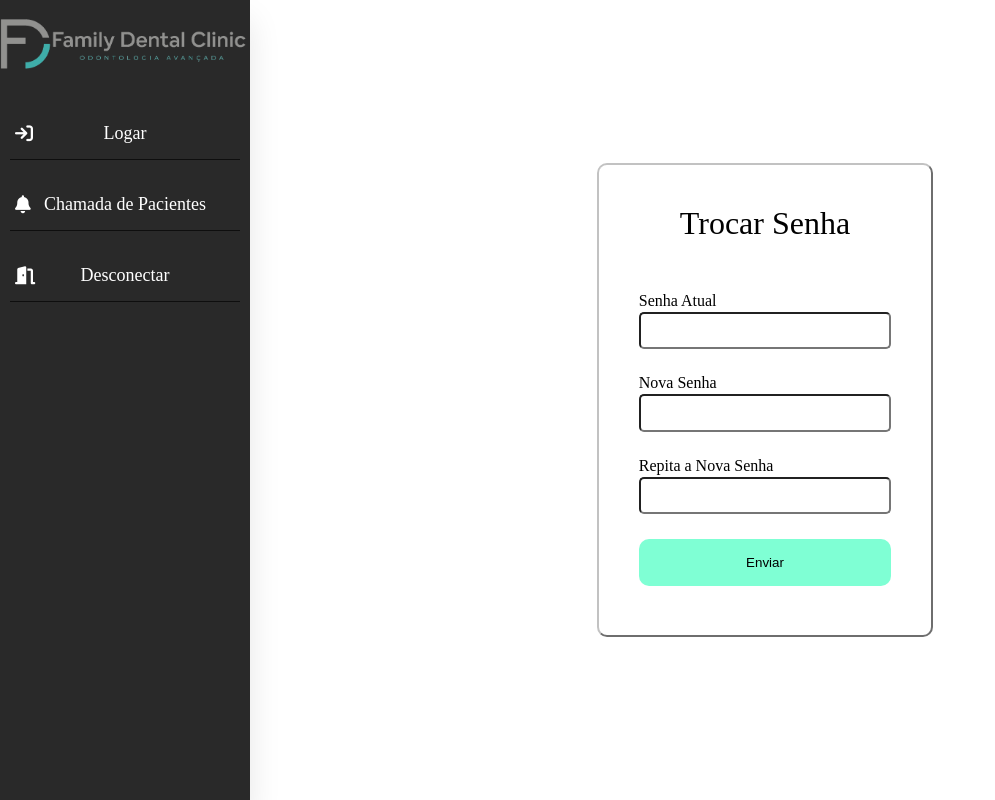
After one commit to TheBraio/Clinica, a Flask app: page /trocar-senha in a window 1280 px wide. The commit adds this page. Shown: the whole page, without its empty margins (0-995 px from the left). Run offline with Flask 3, Linux system fonts and the light colour scheme; some libraries are stand-ins or nearby versions.

Commit message:
Finalizando eu acho

```diff
--- /dev/null
+++ b/static/css/troca-senha.css
@@ -0,0 +1,36 @@
+.container-login {
+    display: flex;
+    flex-direction: column;
+    height: 50%;
+    width: 25%;
+    border: 2px outset rgb(194, 194, 194);
+    border-radius: 10px;
+    padding: min(40px, 5%);
+}
+
+.text-login {
+    text-align: center;
+    font-size: 2rem;
+    margin-bottom: min(50px, 20%);
+}
+
+input {
+    height: 8%;
+    border-radius: 5px;
+    margin-top: 2px;
+    margin-bottom: min(100px, 10%);
+}
+
+button {
+    height: 12%;
+    border:  none;
+    border-radius: 10px;
+    cursor: pointer;
+    background-color: aquamarine;
+}
+
+.main-container {
+    display:flex;
+    align-items: center;
+    justify-content: center;
+}
--- a/static/scripts/chamadaPaciente.js
+++ b/static/scripts/chamadaPaciente.js
@@ -10,7 +10,7 @@ document.addEventListener("DOMContentLoaded", function () {
     document.getElementById("lastCalls").innerHTML = data.chamadas.map(chamada => `
       <tr>
         <td> ${chamada.consultorio} </td>
-        <td> ${chamada.nome} </td>
+        <td class='line-break'> ${chamada.nome} </td>
       </tr>
     `).join('');
     document.getElementById("namePatient").innerText = data.paciente;
--- a/templates/base.html
+++ b/templates/base.html
@@ -3,7 +3,8 @@
     <head>
         <meta charset="UTF-8">
         <meta name="viewport" content="width=device-width, initial-scale=1.0">
-        <title>Document</title>
+        <link rel="icon" href="{{ url_for('static', filename='img/icone.ico') }}" type="image/x-icon">
+        <title>Family Dental Clinic</title>
         <script src="https://kit.fontawesome.com/0d0e7ded81.js" crossorigin="anonymous"></script>
         <link rel="stylesheet" href="{{ url_for('static', filename='css/navbar.css') }}">
 
@@ -29,6 +30,9 @@
             {% endfor %}
             <a href="/chamada"><i class="fa-solid fa-bell"></i>Chamada de Pacientes</a>
             <a href="/desconectar"><i class="fa-solid fa-door-open"></i>Desconectar</a>
+            {% if links|length > 1 %}
+                <a href="/trocar-senha"><i class="fa-solid fa-key"></i> Trocar Senha</a>
+            {% endif %}
         </nav>
         <div class="main-container">
             {% block body %}
--- a/templates/chamadaPaciente.html
+++ b/templates/chamadaPaciente.html
@@ -26,7 +26,7 @@
                 </div>
                 <div class="block">
                     <span class="title text-center">ÚLTIMAS CHAMADAS</span>
-                    <span class="text lastCalls">
+                    <div class="text lastCalls">
                         <table>
                             <thead>
                                 <tr class='lastCallsHeader'>
@@ -38,7 +38,7 @@
 
                             </tbody>
                         </table>
-                    </span>
+                    </div>
                 </div>
             </div>
             <div class="row2">
--- /dev/null
+++ b/templates/troca-senha.html
@@ -0,0 +1,20 @@
+{% extends 'base.html' %}
+
+
+{% block head %}
+<link rel="stylesheet" href="{{ url_for('static', filename='css/troca-senha.css')}}">
+{% endblock %}
+
+{% block body %}
+
+    <form action="/trocar-senha-enviar" method="POST" class="container-login">
+        <span class="text-login">Trocar Senha</span>
+        <label for="cpf">Senha Atual</label>
+        <input type="text" name="senhaAntiga" required>
+        <label for="senha">Nova Senha</label>
+        <input type="password" name="novaSenha" required>
+        <label for="senha">Repita a Nova Senha</label>
+        <input type="password" name="novaSenha2" required>
+        <button type="submit">Enviar</button>
+    </form>
+{% endblock %}
--- a/views.py
+++ b/views.py
@@ -47,7 +47,6 @@ def doutor():
     if fila_pacientes.get(session['id']):
         fila_pacientes_list = [pac.nome for pac in fila_pacientes[session['id']].queue]
     else:
-        fila_pacientes[session['id']] = Queue()
         fila_pacientes_list = []
     return render_template_nav("doutor_home.html", fila=fila_pacientes_list, paciente=session['paciente'] if 'paciente' in session else False, doutorID = session['id'])
 # Rotas do doutor
@@ -69,4 +68,8 @@ def home():
 @app.route("/chamada")
 def chamada():
     return render_template("chamadaPaciente.html")
+
+@app.route('/trocar-senha', methods=['GET'])
+def trocar_senha():
+    return render_template_nav('troca-senha.html')
 # Rotas Gerais
--- a/views_recursos.py
+++ b/views_recursos.py
@@ -7,18 +7,17 @@ class Link:
         self.icone = icone
         self.texto = texto
 
-desloga = Link('/deslogar', '', 'Desconectar')
 links : dict = {
     'admin': [
         Link("/admin/home", "fa-solid fa-user-tie", "Funcionários"),
-        Link("/admin/cadastrar-funcionario", "fa-solid fa-user-plus", "Cadastrar Funcionário")
+        Link("/admin/cadastrar-funcionario", "fa-solid fa-user-plus", "Cadastrar Funcionário"),
     ],
     'atendente': [
         Link('/atendente/home', 'fa-solid fa-user', 'Pacientes'),
         Link('/atendente/cadastrar-paciente', 'fa-solid fa-user-plus', 'Cadastrar Pacientes'),
     ],
     'doutor': [
-        Link('/doutor/home', 'fa-solid fa-user-doctor', 'Área do Doutor')
+        Link('/doutor/home', 'fa-solid fa-user-doctor', 'Área do Doutor'),
     ],
     '': [Link('/login', "fa-solid fa-arrow-right-to-bracket", "Logar")]
 }
```
Also changed, not shown: routes.py (+42 -4 lines), static/css/chamadaPaciente.css (+23 -3 lines), websocket.py (+14 -14 lines), instance/dados.db, static/img/icone.ico (added).
